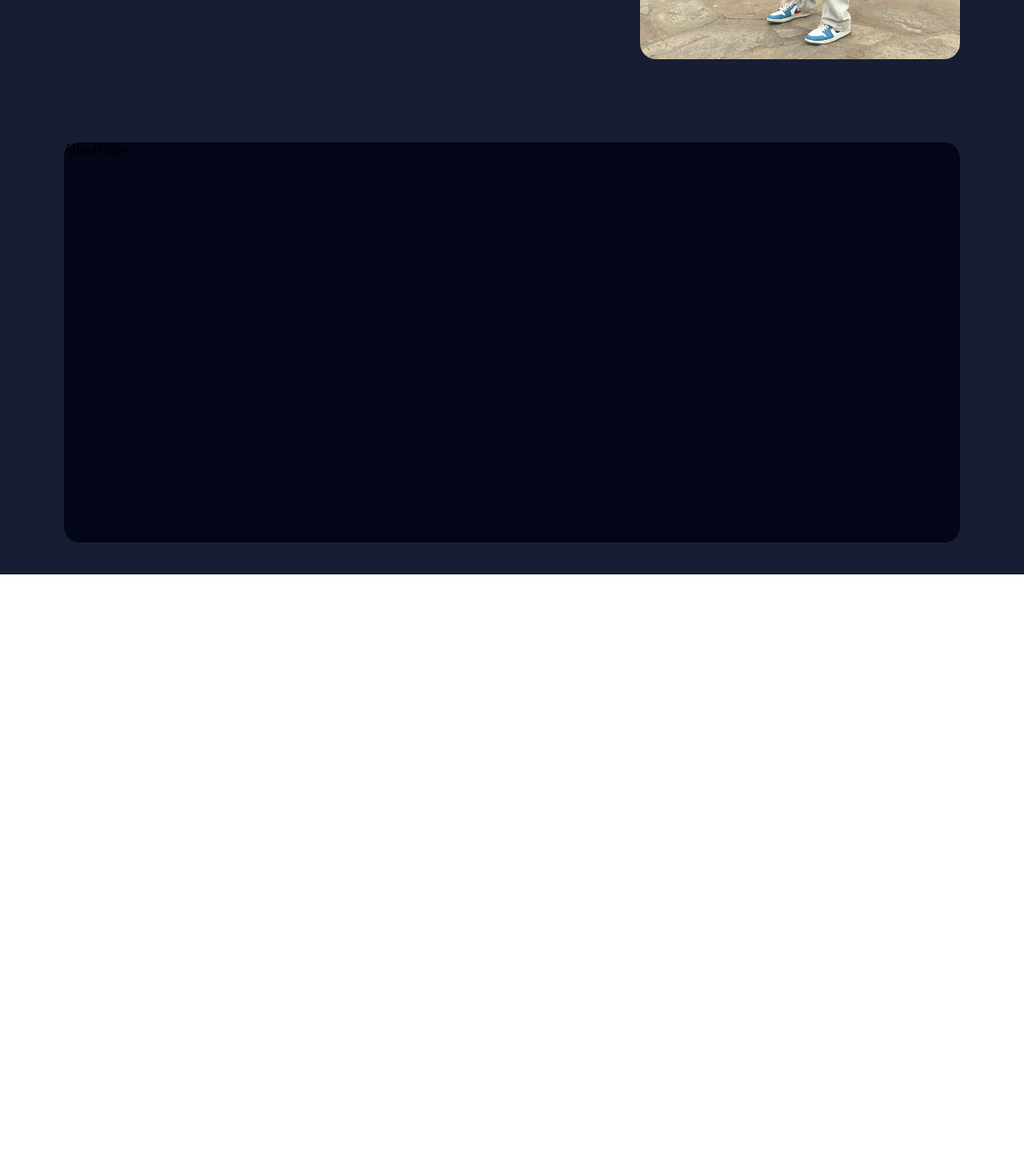
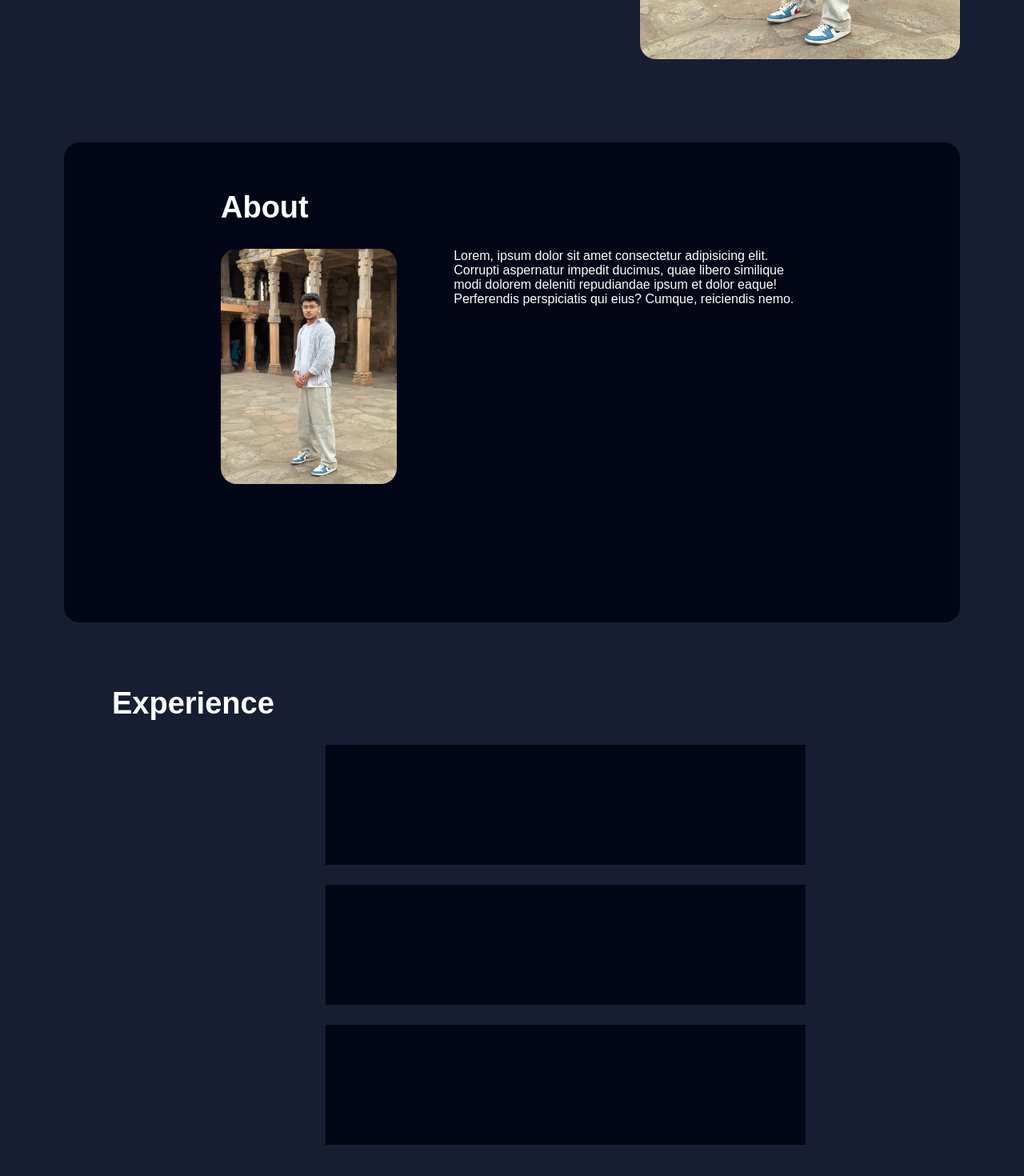
Before and after one commit to hardikkumar32/Portfolio-main, a React (Vite) app: page / in a window 1280 px wide. Shown: the part 642-2112 px from the top of the page at 80% size. Before the commit the page ends 1360 px from the top, so only its background shows below. Built offline with nearby package versions, Linux system fonts and the light colour scheme.

Commit message:
experience page added

```diff
--- a/src/PortfolioPage/AboutPage/AboutPage.jsx
+++ b/src/PortfolioPage/AboutPage/AboutPage.jsx
@@ -1,7 +1,25 @@
 import "../../PortfolioPage/PortfolioPage.css";
+import myPic from "../../assets/Portfolio1.jpg";
 
 function AboutPage() {
-  return <div className="about-page">AboutPage</div>;
+  return (
+    <div className="about-page">
+      <section className="about-content">
+        <h1>About</h1>
+        <div className="experience">
+          <div className="about-img">
+            <img src={myPic} alt="" className="about-img" />
+          </div>
+          <div className="data">
+            Lorem, ipsum dolor sit amet consectetur adipisicing elit. Corrupti
+            aspernatur impedit ducimus, quae libero similique modi dolorem
+            deleniti repudiandae ipsum et dolor eaque! Perferendis perspiciatis
+            qui eius? Cumque, reiciendis nemo.
+          </div>
+        </div>
+      </section>
+    </div>
+  );
 }
 
 export default AboutPage;
--- /dev/null
+++ b/src/PortfolioPage/ExperiencePage/ExperiencePage.jsx
@@ -0,0 +1,17 @@
+function ExperiencePage() {
+  return (
+    <div className="experience-page">
+      <h1>Experience</h1>
+      <div className="experience-content">
+        <div className="icons"></div>
+        <section className="data">
+          <div className="data-container"></div>
+          <div className="data-container"></div>
+          <div className="data-container"></div>
+        </section>
+      </div>
+    </div>
+  );
+}
+
+export default ExperiencePage;
--- a/src/PortfolioPage/PortfolioPage.css
+++ b/src/PortfolioPage/PortfolioPage.css
@@ -13,8 +13,9 @@
 #container {
     background-color: #171d32;
     padding: 40px 80px;
+    color: #FFFFFF;
     .main-page {
-        color: #FFFFFF;
+        /* color: #FFFFFF; */
         /* height: 100vh; */
         .header {
             display: flex;
@@ -84,10 +85,66 @@
         }
     }
     .about-page {
-        height: 500px;
+        height: 600px;
         width: 100%;
         background-color: #020617;
         border-radius: 20px;
         margin-top: 100px;
+        padding: 60px 0px;
+        display: flex;
+        justify-content: center;
+        .about-content {
+            width: 65%;
+            h1 {
+                font-size: 38px;
+            }
+            .experience {
+                margin-top: 30px;
+                display: flex;
+                justify-content: space-between;
+                .about-img {
+                    width: 100%;
+                    max-width: 220px;
+                    img {
+                        width: 100%;
+                        height: auto;
+                        transition: transform 0.7s ease;
+                        border-radius: 20px;
+                    }
+                    img:hover {
+                        transform: scale(1.05) ;
+                    }
+                }
+                .data {
+                    max-width: 60%;
+                    width: 100%;
+                }
+            }
+
+        }
+
+    }
+    .experience-page {
+        padding: 80px 60px;
+        h1 {
+            font-size: 38px;
+        }
+        .experience-content {
+            margin-top: 30px;
+            display: flex;
+            justify-content: space-evenly;
+            .data {
+                display: flex;
+                flex-direction: column;
+                justify-content: space-between;
+                height: 500px;
+                .data-container {
+                    width: 600px;
+                    height: 150px;
+                    background-color: #020617;
+                }
+            }
+        }
+
     }
 }
--- a/src/PortfolioPage/PortfolioPage.jsx
+++ b/src/PortfolioPage/PortfolioPage.jsx
@@ -2,6 +2,7 @@ import { useRef, useState } from "react";
 import "./PortfolioPage.css";
 import Mainpage from "./MainPage/Mainpage";
 import AboutPage from "./AboutPage/AboutPage";
+import ExperiencePage from "./ExperiencePage/ExperiencePage";
 
 function PortfolioPage() {
   const aboutRef = useRef(null);
@@ -26,6 +27,9 @@ function PortfolioPage() {
       <div ref={aboutRef}>
         <AboutPage />
       </div>
+      <div ref={experienceRef}>
+        <ExperiencePage />
+      </div>
     </section>
   );
 }
```
